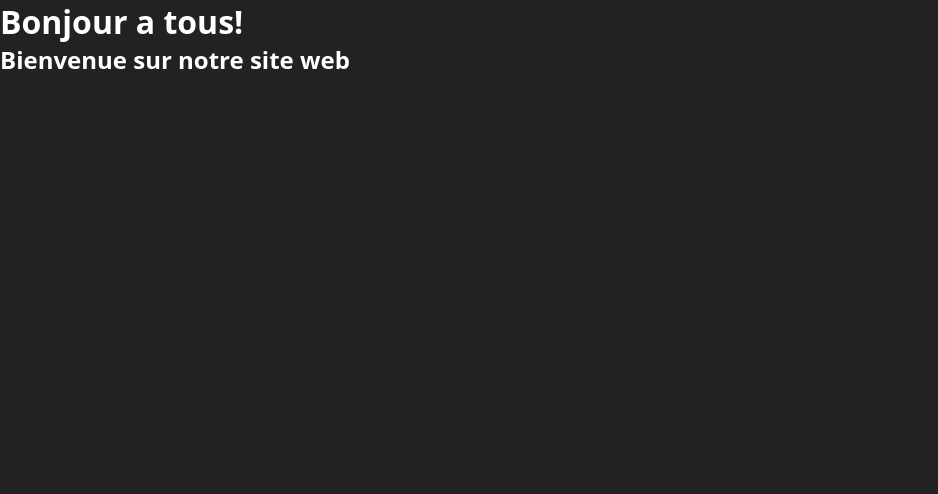
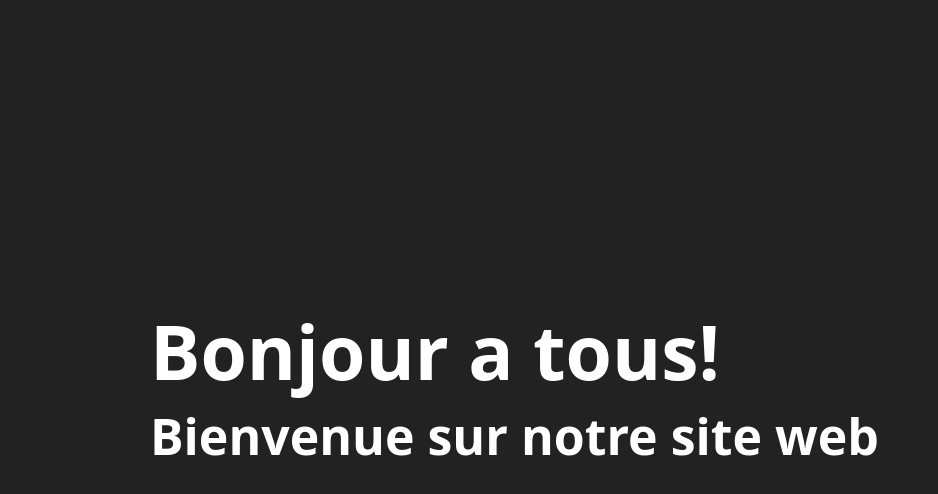
Before and after one commit to cheesymuffin8/egue, a website built with Vite: page index.html in a window 1280 px wide. Shown: the whole page, without its empty margins (0-938 px from the left). Built offline with nearby package versions, Linux system fonts and the light colour scheme.

Commit message:
did sum tweaks to de styling

```diff
--- a/src/style.css
+++ b/src/style.css
@@ -9,4 +9,14 @@
 
 body {
   background-color: rgb(34, 34, 34);
+  padding-inline: 150px;
 }
+
+h1 {
+  font-size: 75px;
+  margin-top: 300px;
+}
+
+h2 {
+  font-size: 50px;
+}
```
